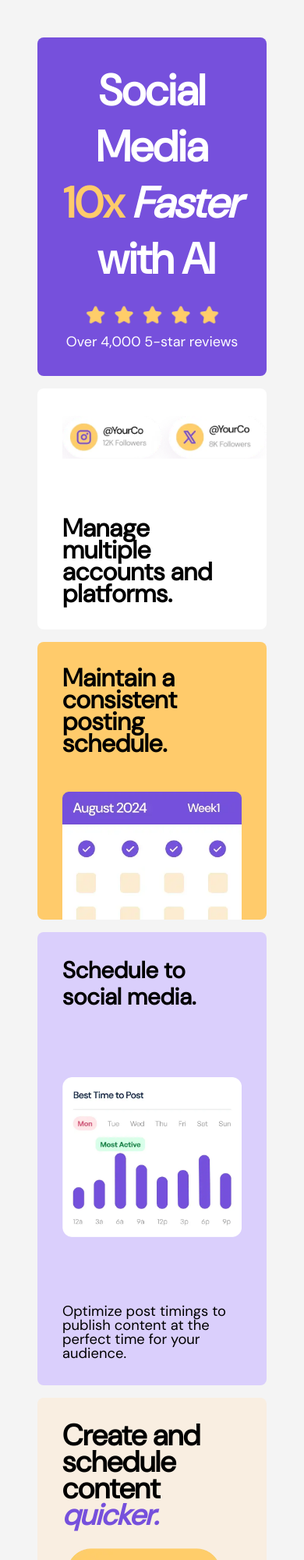
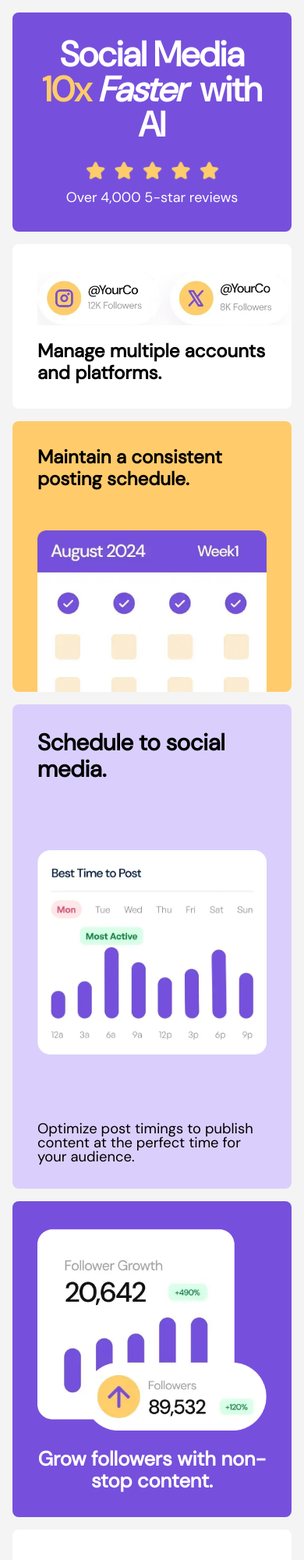
Before and after one commit to osaaroh/65_bento_grid, a plain HTML site: page index.html in a window 390 px wide. Shown: the top 2000 px of the page at 78% size. Drawn offline with Linux system fonts and the light colour scheme.

Commit message:
Update style.css - mobile

```diff
--- a/assets/css/style.css
+++ b/assets/css/style.css
@@ -80,10 +80,16 @@ main{
     "multipleAccounts"
     "consistentPosting"
     "schedule"
-    "scheduleQuicker"
     "growFollowers"
     "fasterAudienceGrowth"
+    "scheduleQuicker"
     "aiwriting";
+  }
+}
+
+@media only screen and (max-width: 576px) {
+  .bento_grid{
+    padding: 1rem;
   }
 }
 
@@ -117,16 +123,21 @@ main{
   font-weight: 600;
   /* line-height: 34px; */
 }
+
+@media only screen and (max-width: 576px) {
+  .bento_item_1 .main_text{
+    font-size: 2.8rem;
+    font-weight: 600;
+    line-height: 45px;
+  }
+}
 .bento_item_1 .italics{
   font-style: italic;
 }
 .bento_item_1 .color{
   color: var(--Yellow-500);
 }
-.bento_item_1 .main_text{
-  font-size: 3.45rem;
-  font-weight: 600;
-}
+
 .bento_item_1 img {
   max-width: 175px;
 }
@@ -145,6 +156,18 @@ main{
 @media only screen and (max-width: 930px) {
   .bento_item_2 {
     gap: 2.5rem;
+  }
+}
+
+@media only screen and (max-width: 576px) {
+  .bento_item_2 {
+    gap: unset;
+  }
+}
+
+@media only screen and (max-width: 576px) {
+  .bento_item_2 .main_text{
+    padding: 1rem 2rem 2rem 2rem;
   }
 }
 
@@ -183,6 +206,20 @@ main{
   font-weight: 600;
   line-height: 28px;
 }
+
+@media only screen and (max-width: 576px) {
+  .bento_item_2 .main_text{
+    padding: 1rem 2rem 2rem 2rem;
+  }
+
+  .bento_item_2 .main_text,
+  .bento_item_3 .main_text{
+    font-size: 1.5rem;
+    font-weight: 600;
+    line-height: 28px;
+  }
+}
+
 
 .bento_item_3 {
   grid-area: consistentPosting;
@@ -273,8 +310,6 @@ main{
   }
 }
 
-
-
 .bento_item_5 {
   grid-area: growFollowers;
   background: var(--Purple-500);
@@ -283,7 +318,6 @@ main{
   justify-content: center;
   align-items: center;
   gap: 1.2rem;
-
 }
 
 @media only screen and (max-width: 930px) {
@@ -329,6 +363,15 @@ main{
   }
 }
 
+@media only screen and (max-width: 576px) {
+  .bento_item_5 .main_text{
+    font-size: 1.6rem;
+    font-weight: 600;
+    line-height: 28px;
+    text-align: center;
+  }
+}
+
 
 .bento_item_6 {
   grid-area: fasterAudienceGrowth;
@@ -361,6 +404,14 @@ main{
   font-weight: 600;
   line-height: 34px;
 }
+
+@media only screen and (max-width: 576px) {
+  .bento_item_7 .main_text{
+    font-size: 1.88rem;
+    font-weight: 600;
+    line-height: 34px;
+  }
+}
 .bento_item_7 .main_text span{
   color: var(--Purple-500);
   font-style: italic;
@@ -392,3 +443,11 @@ main{
     max-width: 500px;
   }
 }
+
+@media only screen and (max-width: 576px) {
+  .bento_item_8 .main_text{
+    font-size: 1.88rem;
+    font-weight: 600;
+    line-height: 34px;
+  }
+}
```
